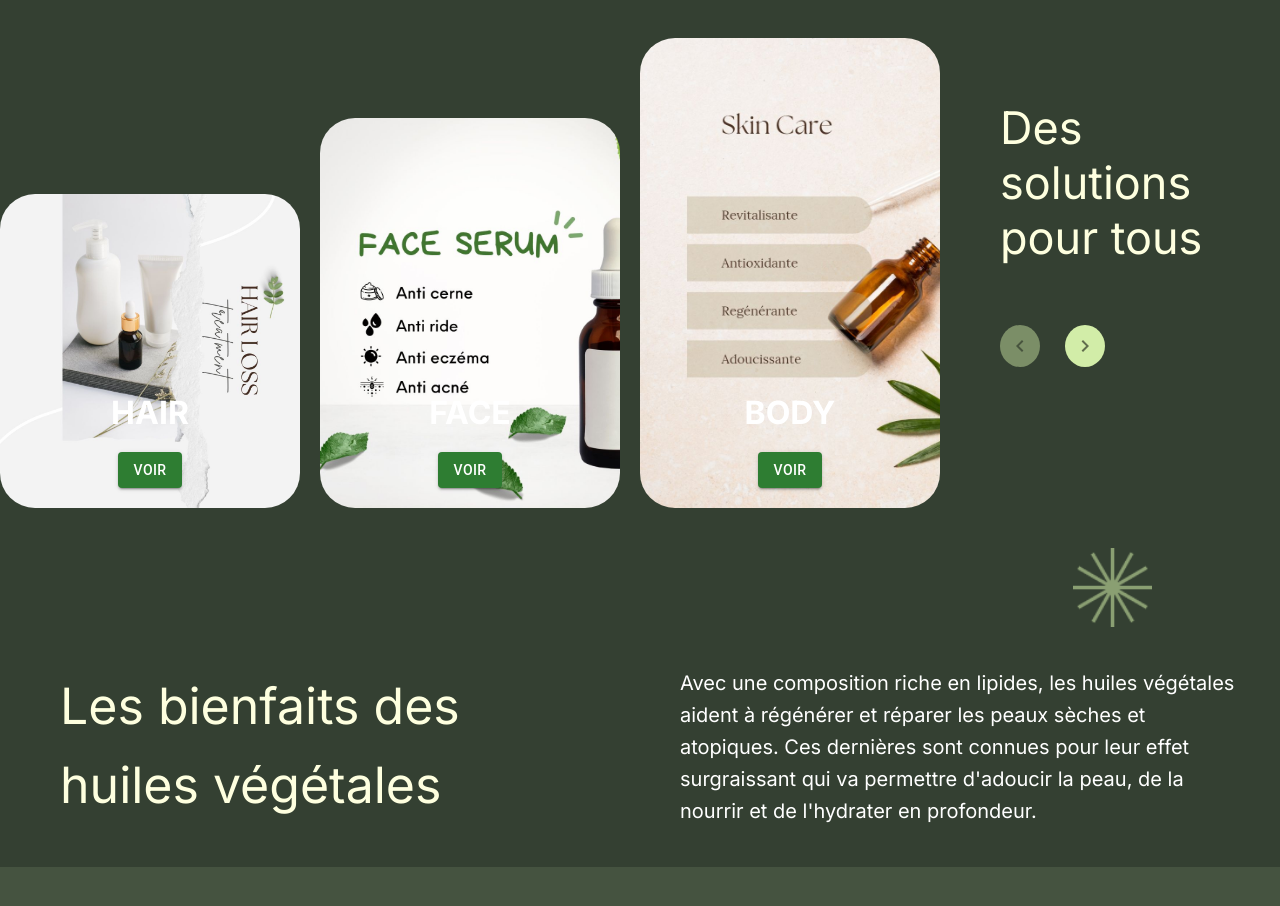
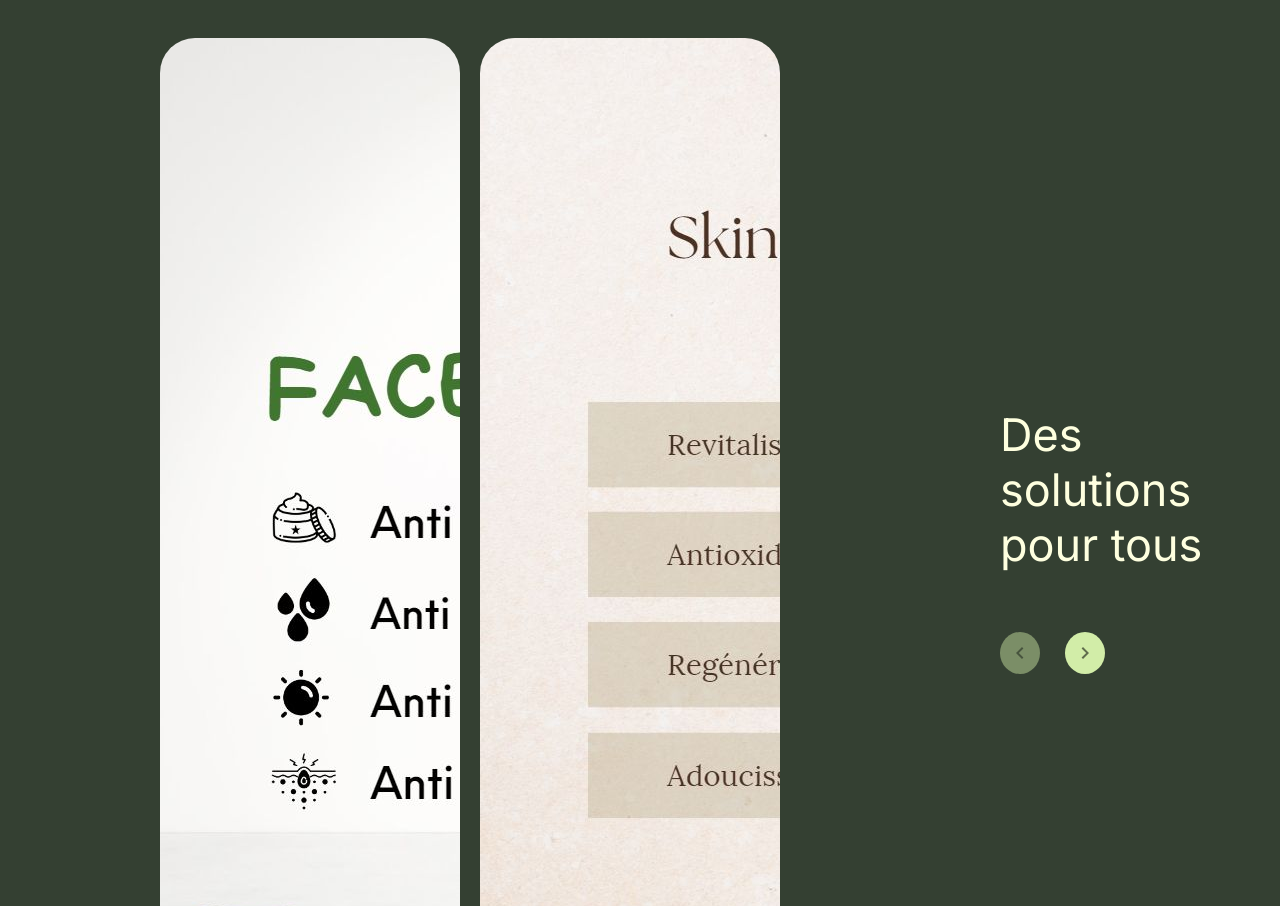
Before and after one commit to FaridAmimri/safiyapure-front, a React (Create React App) app: page / in a window 1280 px wide. Shown: the part 1478-2384 px from the top of the page. Built offline with nearby package versions, Linux system fonts and the light colour scheme.

Commit message:
Update categories properties

```diff
--- a/src/data.js
+++ b/src/data.js
@@ -21,21 +21,13 @@ export const sliderItems = [
 export const categorieItems = [
   {
     id: 1,
-    image: 'assets/categories/categorie1.jpg',
-    title: 'HAIR',
-    category: 'Cheveux'
+    image: 'assets/categories/categorie2.jpg',
+    category: 'cosmetiques'
   },
   {
     id: 2,
-    image: 'assets/categories/categorie2.jpg',
-    title: 'FACE',
-    category: 'Visage'
-  },
-  {
-    id: 3,
     image: 'assets/categories/categorie3.jpg',
-    title: 'BODY',
-    category: 'Peau'
+    category: 'alimentaires'
   }
 ]
 
@@ -71,30 +63,30 @@ export const productItems = [
     id: 1,
     image: 'assets/products/product1.jpg',
     description: "Huile d'Amande douce",
-    category: 'Peau'
+    category: 'peau'
   },
   {
     id: 2,
     image: 'assets/products/product2.jpg',
     description: 'Huile de Nigelle',
-    category: 'Peau'
+    category: 'peau'
   },
   {
     id: 3,
     image: 'assets/products/product3.jpg',
     description: 'Huile de Ricin',
-    category: 'Cheveux'
+    category: 'cheveux'
   },
   {
     id: 4,
     image: 'assets/products/product4.jpg',
     description: "Huile d'Aloe vera",
-    category: 'Peau'
+    category: 'peau'
   },
   {
     id: 5,
     image: 'assets/products/product5.jpg',
     description: "Huile d'Argan",
-    category: 'Visage'
+    category: 'visage'
   }
 ]
```
